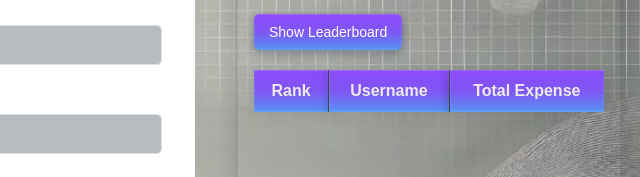
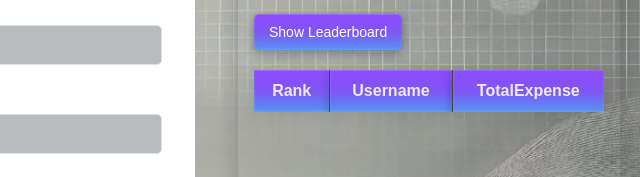
Before and after one commit to Nethravathibs123/Expense-Tracker-Node.js-Project-Deploying-to-AWS-with-CICD-pipelines-, a website: page public/expense.html in a window 1280 px wide. Shown: the part 122-299 px from the top of the page, 640-1280 px from the left. Drawn offline with nearby package versions, Linux system fonts and the light colour scheme.

Commit message:
deployment

```diff
--- a/public/expense.html
+++ b/public/expense.html
@@ -51,7 +51,7 @@
                     <tr class="leaderboard-1">
                         <th>Rank </th>
                         <th>Username</th>
-                        <th>Total Expense</th>
+                        <th>TotalExpense</th>
                     </tr>
                 </thead>
                 <tbody id="leaderboard-list"></tbody>
```
